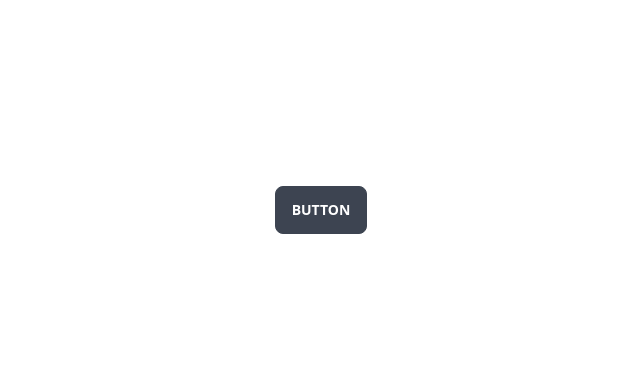
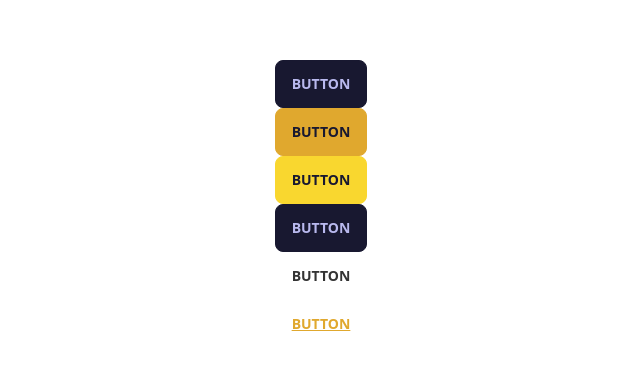
Before and after one commit to hmu332233/q-link, a Next.js app: page / in a window 1280 px wide. Shown: the part 196-566 px from the top of the page, without its empty margins (319-959 px from the left). Built offline with nearby package versions, Linux system fonts and the light colour scheme.

Commit message:
daisyui 테마 설정

```diff
--- /dev/null
+++ b/pages/_document.tsx
@@ -0,0 +1,15 @@
+import { Html, Head, Main, NextScript } from 'next/document'
+
+function Document() {
+  return (
+    <Html data-theme="bumblebee">
+      <Head />
+      <body>
+        <Main />
+        <NextScript />
+      </body>
+    </Html>
+  )
+};
+
+export default Document;
--- a/pages/index.tsx
+++ b/pages/index.tsx
@@ -13,7 +13,12 @@ const Home: NextPage = () => {
       </Head>
 
       <main className={styles.main}>
-        <button className="btn mt-3">Button</button>
+        <button className="btn">Button</button>
+        <button className="btn btn-primary">Button</button>
+        <button className="btn btn-secondary">Button</button>
+        <button className="btn btn-accent">Button</button>
+        <button className="btn btn-ghost">Button</button>
+        <button className="btn btn-link">Button</button>
       </main>
     </div>
   )
--- a/tailwind.config.js
+++ b/tailwind.config.js
@@ -7,4 +7,7 @@ module.exports = {
     extend: {},
   },
   plugins: [require("daisyui")],
+  daisyui: {
+    themes: ["bumblebee"],
+  },
 }
```
